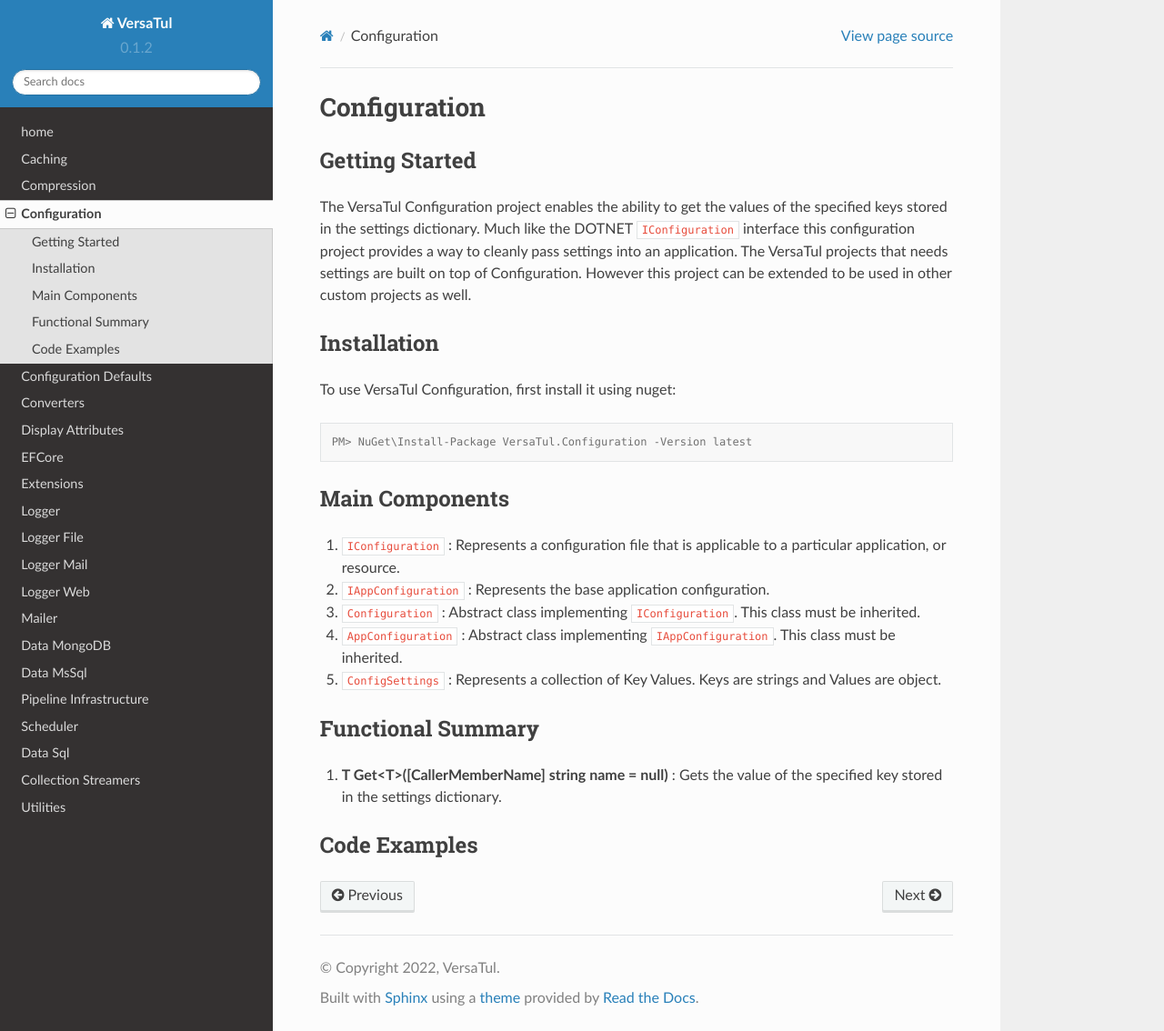
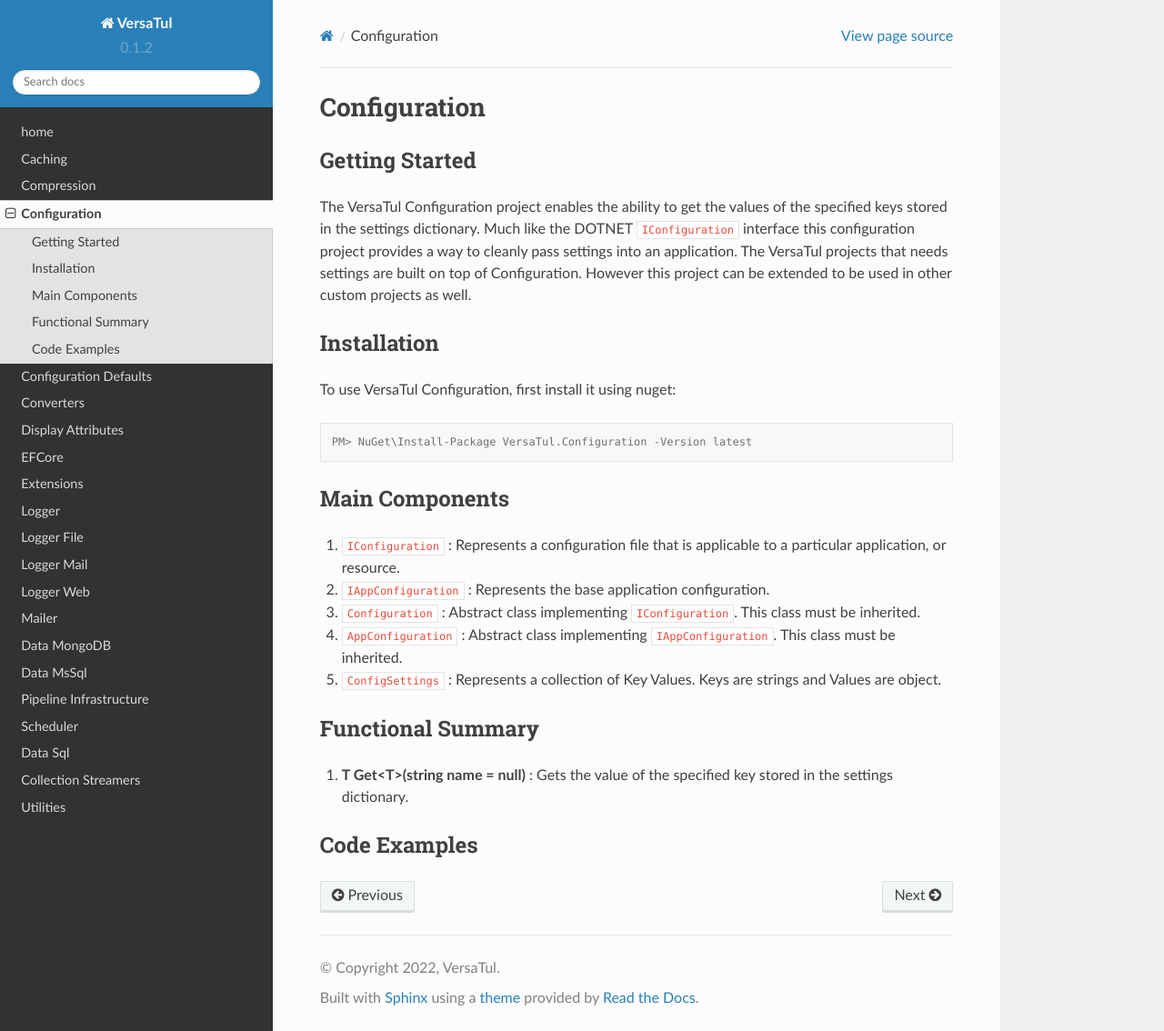
Before and after one commit to BjornWilliams/DocsVersaTul, a Sphinx documentation site: the page built from docs/source/configuration.rst, in a window 1280 px wide and 1134 px high. Shown: the whole window at 91% size. Built offline with Sphinx 7.4.7 and the Read the Docs theme 2.0.0, drawn with Linux system fonts in a browser that asks for light colours.

Commit message:
Simple fixes

```diff
--- a/docs/source/configuration.rst
+++ b/docs/source/configuration.rst
@@ -27,7 +27,7 @@
 
 Functional Summary
 ------------------
-1. **T Get<T>([CallerMemberName] string name = null)** : Gets the value of the specified key stored in the settings dictionary.
+1. **T Get<T>(string name = null)** : Gets the value of the specified key stored in the settings dictionary.
 
 Code Examples
 -------------
--- a/docs/source/index.rst
+++ b/docs/source/index.rst
@@ -8,7 +8,7 @@
 The library is made up of several packages that can be used to manage:
 
 1.	**Caching** - default in-memory cache.
-2.	**Database Access** – multiple databases including MongoDb, SQL Server, etc.
+2.	**Database Access** - multiple databases including MongoDb, SQL Server, etc.
 3.	**Logging** - logs either to flat files, APIs, or emails.
 4.	**Streamers** - a special package for exporting collections to formats such as CSV, TAB Delimited, or JSON files.
 
```
